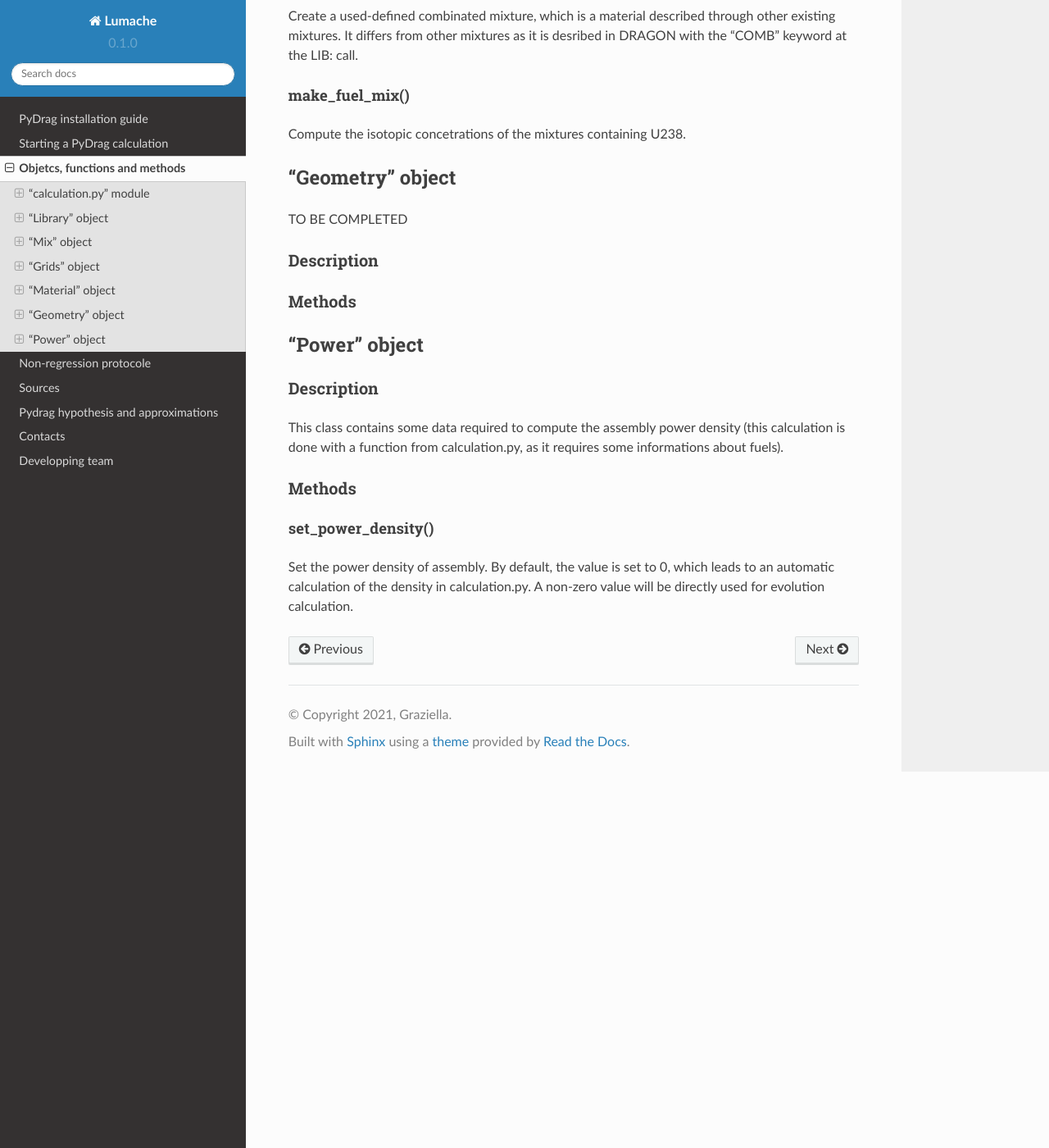
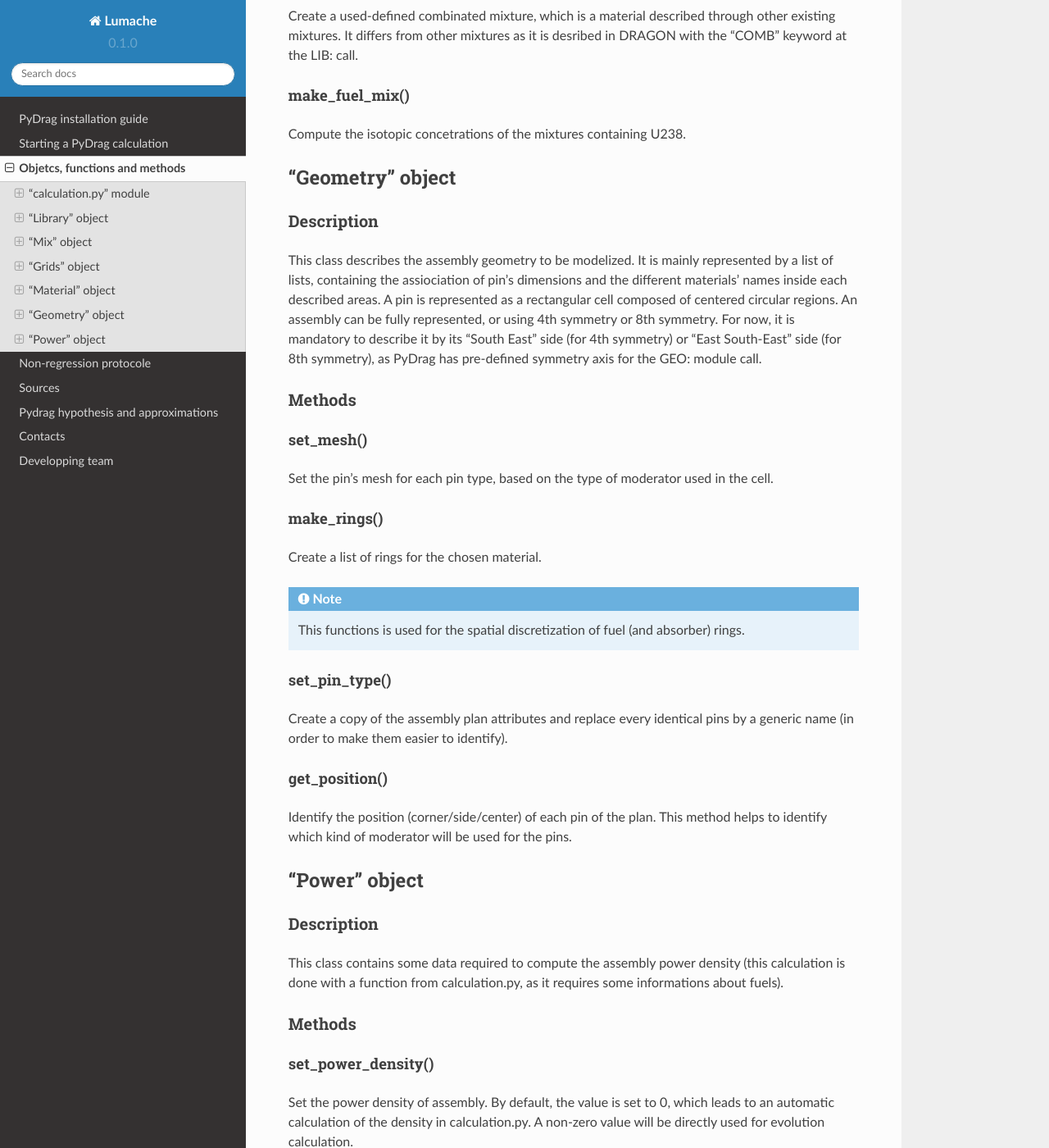
Before and after one commit to Ben105m/rtd-tutorial, a Sphinx documentation site: the page built from docs/source/functions.rst, in a window 1280 px wide and 1400 px high, scrolled down 8628 px. Shown: the whole window at 82% size. Built offline with Sphinx 7.4.7 and the Read the Docs theme 2.0.0, drawn with Linux system fonts in a browser that asks for light colours.

Commit message:
Update functions.rst

```diff
--- a/docs/source/functions.rst
+++ b/docs/source/functions.rst
@@ -363,13 +363,37 @@ Compute the isotopic concetrations of the mixtures containing U238.
 "Geometry" object
 *********************
 
-TO BE COMPLETED
-
 Description
 ============
 
+This class describes the assembly geometry to be modelized. It is mainly represented by a list of lists, containing the assiociation of pin's dimensions and the different materials' names inside each described areas. A pin is represented as a rectangular cell composed of centered circular regions. An assembly can be fully represented, or using 4th symmetry or 8th symmetry. For now, it is mandatory to describe it by its "South East" side (for 4th symmetry) or "East South-East" side (for 8th symmetry), as PyDrag has pre-defined symmetry axis for the GEO: module call.
+
 Methods
 ==========
+
+set_mesh()
+-------------------------
+
+Set the pin's mesh for each pin type, based on the type of moderator used in the cell.
+
+make_rings()
+-------------------------
+
+Create a list of rings for the chosen material.
+
+.. note::
+
+	This functions is used for the spatial discretization of fuel (and absorber) rings.
+
+set_pin_type()
+-------------------------
+
+Create a copy of the assembly plan attributes and replace every identical pins by a generic name (in order to make them easier to identify).
+
+get_position()
+-------------------------
+
+Identify the position (corner/side/center) of each pin of the plan. This method helps to identify which kind of moderator will be used for the pins.
 
 .. _power:
 
```
